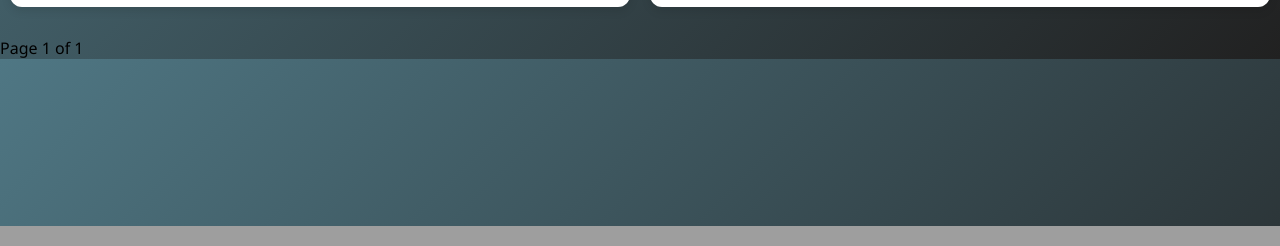
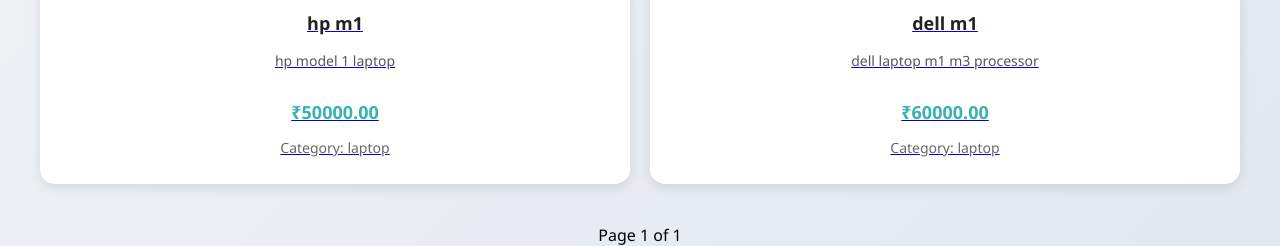
Before and after one commit to chandan631/my_ecom_repo_name, a Django app: page /shop/product/1/ in a window 1280 px wide. Shown: the part 574-820 px from the top of the page. Run offline with Django 5.2, Linux system fonts and the light colour scheme; data comes from the database, SQL or seed files in the repository.

Commit message:
style of page

```diff
--- a/my_shop/templates/product.html
+++ b/my_shop/templates/product.html
@@ -6,17 +6,18 @@
     <title>Product Page</title>
     <style>
         /* General Reset */
+
 body {
     margin: 0;
     font-family: 'Segoe UI', Tahoma, Geneva, Verdana, sans-serif;
-            background: linear-gradient(135deg, #4f7784, #212121);
+    background: linear-gradient(135deg, #f3f4f6, #e2e8f0);
 }
 
 /* Navbar Styles */
 .navbar {
-            background: linear-gradient(90deg, #38b2ac, #319795); /* Teal gradient */
+    background: linear-gradient(90deg, #38b2ac, #319795);
     box-shadow: 0 4px 6px rgba(0, 0, 0, 0.1);
-            padding: 10px 0;
+    padding: 12px 0;
     position: sticky;
     top: 0;
     z-index: 1000;
@@ -103,131 +101,113 @@
 .card h3 {
     font-size: 16px;
     color: #333;
-            margin: 4px 0;
+    margin: 8px 0;
 }
 
-        /* Pagination Buttons */
-        .pagination {
-            display: flex;
-            justify-content: space-between;
-            margin-top: 20px;
-        }
-
-        .pagination a,
-        .pagination button {
-            text-decoration: none;
-            padding: 10px 20px;
-            font-size: 16px;
-            font-weight: 600;
-            border: none;
-            border-radius: 8px;
-            cursor: pointer;
-            transition: all 0.2s;
-        }
-
-        .pagination a {
-            background: red;
-            color: white;
-        }
-
-        .pagination a:hover {
-            background: #319795;
-        }
-
-        .pagination button {
-            background: #e2e8f0;
-            color: #718096;
-        }
-
-        .pagination button[disabled] {
-            cursor: not-allowed;
-            opacity: 0.6;
-        }
-
-        /* Footer (optional) */
-        footer {
-            text-align: center;
-            margin-top: 50px;
-            font-size: 14px;
-            color: #888;
-        }
-
-
-
-    /* Product Cards Styling */
+/* Product Cards */
 .product-container {
     display: grid;
     grid-template-columns: repeat(auto-fit, minmax(250px, 1fr));
     gap: 20px;
     margin: 20px auto;
-        padding: 10px;
+    padding: 20px;
+    max-width: 1200px;
 }
 
 .product-card {
     background: #fff;
-        border-radius: 12px;
-        box-shadow: 0 4px 10px rgba(0, 0, 0, 0.1);
+    border-radius: 15px;
+    box-shadow: 0 4px 12px rgba(0, 0, 0, 0.1);
     overflow: hidden;
-        transition: transform 0.2s ease-in-out, box-shadow 0.2s ease-in-out;
+    transition: transform 0.3s ease, box-shadow 0.3s ease;
     text-align: center;
+    padding-bottom: 15px;
+    position: relative;
 }
 
+
+
 .product-card:hover {
-        transform: translateY(-5px);
-        box-shadow: 0 8px 16px rgba(0, 0, 0, 0.2);
+    transform: translateY(-7px);
+    box-shadow: 0 10px 20px rgba(0, 0, 0, 0.15);
 }
 
 .product-card img {
-        width: 100%;
-        height: 200px;
-        object-fit: cover;
-        border-top-left-radius: 12px;
-        border-top-right-radius: 12px;
+    width: 55%; /* Adjust width as needed */
+    height: 230px; /* Consistent height */
+    object-fit: contain; /* Prevents cropping */
+    background: #f8f8f8; /* Background for transparent images */
+    padding-top: 20px; /* Adds spacing */
+    display: block; /* Ensures proper alignment */
+    border-top-left-radius: 15px;
+    border-top-right-radius: 15px;
+    margin: auto; /* Centers the image */
 }
 
+
+
 .product-card h3 {
-        margin: 10px 0;
     font-size: 18px;
-        color: #333;
-        font-weight: bold;
+    color: #222;
+    margin: 12px 0 6px;
+    font-weight: 600;
+    padding: 0 10px;
+    line-height: 1.4;
+    white-space: nowrap;
+    overflow: hidden;
+    text-overflow: ellipsis;
 }
 
 .product-card .description {
-        margin: 5px 10px;
     font-size: 14px;
     color: #555;
+    padding: 0 15px;
+    margin-bottom: 8px;
+    text-align: center;
+    line-height: 1.5;
+    height: 42px;
+    overflow: hidden;
+    text-overflow: ellipsis;
+    display: -webkit-box;
+    -webkit-line-clamp: 2; /* Limits to 2 lines */
+    -webkit-box-orient: vertical;
 }
 
 .product-card .price {
-        margin: 10px 0;
-        font-size: 16px;
+    font-size: 18px;
     font-weight: bold;
-        color: #38b2ac; /* Teal */
+    color: #38b2ac;
+    margin: 8px 0;
 }
 
 .product-card .category {
     font-size: 14px;
-        color: #718096;
-        margin-bottom: 15px;
+    color: #666;
+    margin-bottom: 12px;
 }
 
+
+/* Pagination */
 .pagination {
     text-align: center;
     margin-top: 20px;
 }
+
 .page-btn {
     display: inline-block;
     padding: 8px 12px;
     margin: 0 5px;
-    background: #007bff;
+    background: #38b2ac;
     color: white;
     text-decoration: none;
     border-radius: 5px;
     transition: background 0.3s ease-in-out;
 }
+
 .page-btn:hover {
-    background: #0056b3;
+    background: #319795;
 }
+
 .page-current {
     display: inline-block;
     padding: 8px 12px;
```
Also changed, not shown: other parts of my_shop/templates/product.html (+16 -19 lines). Lines whose indentation alone changed are shown as unchanged.
